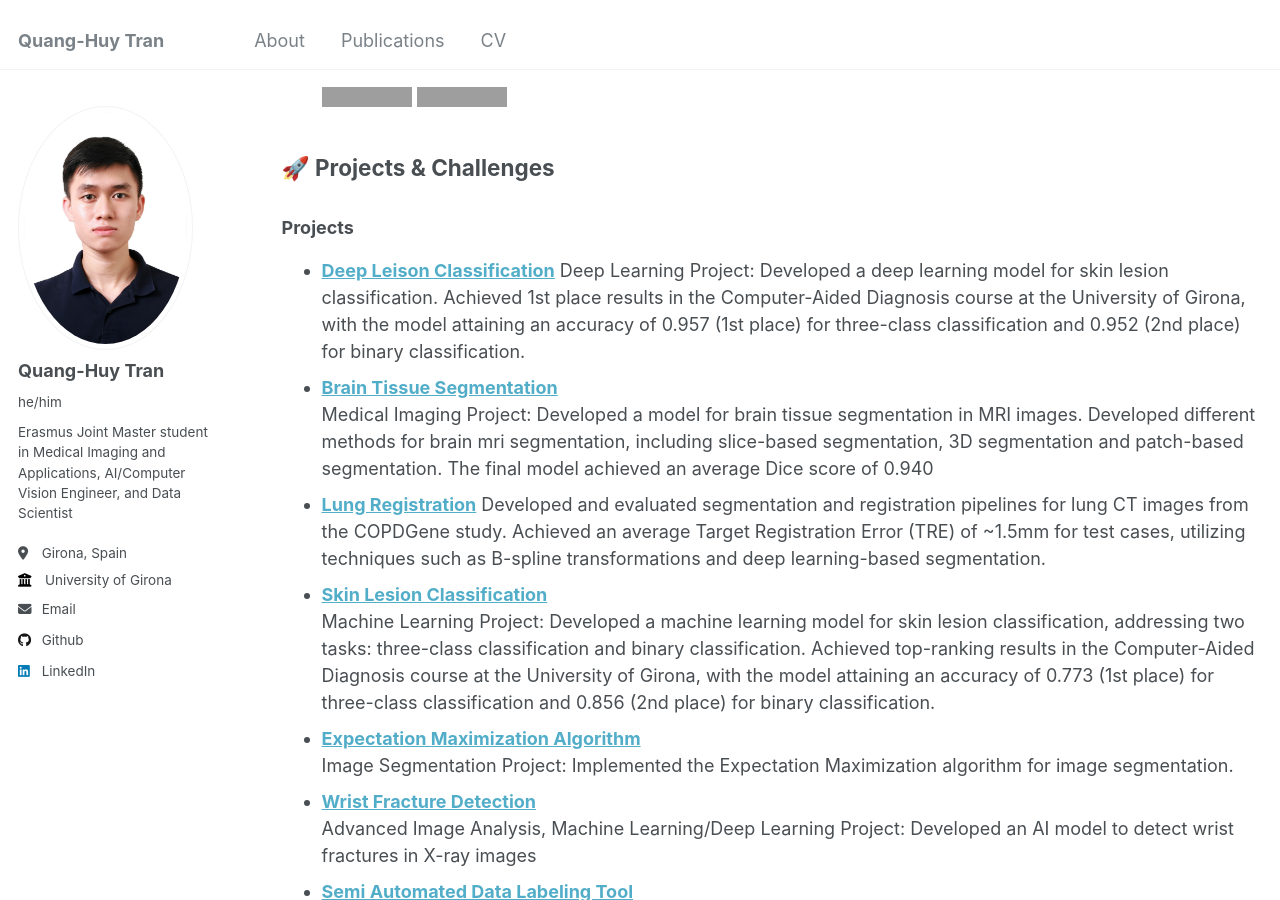
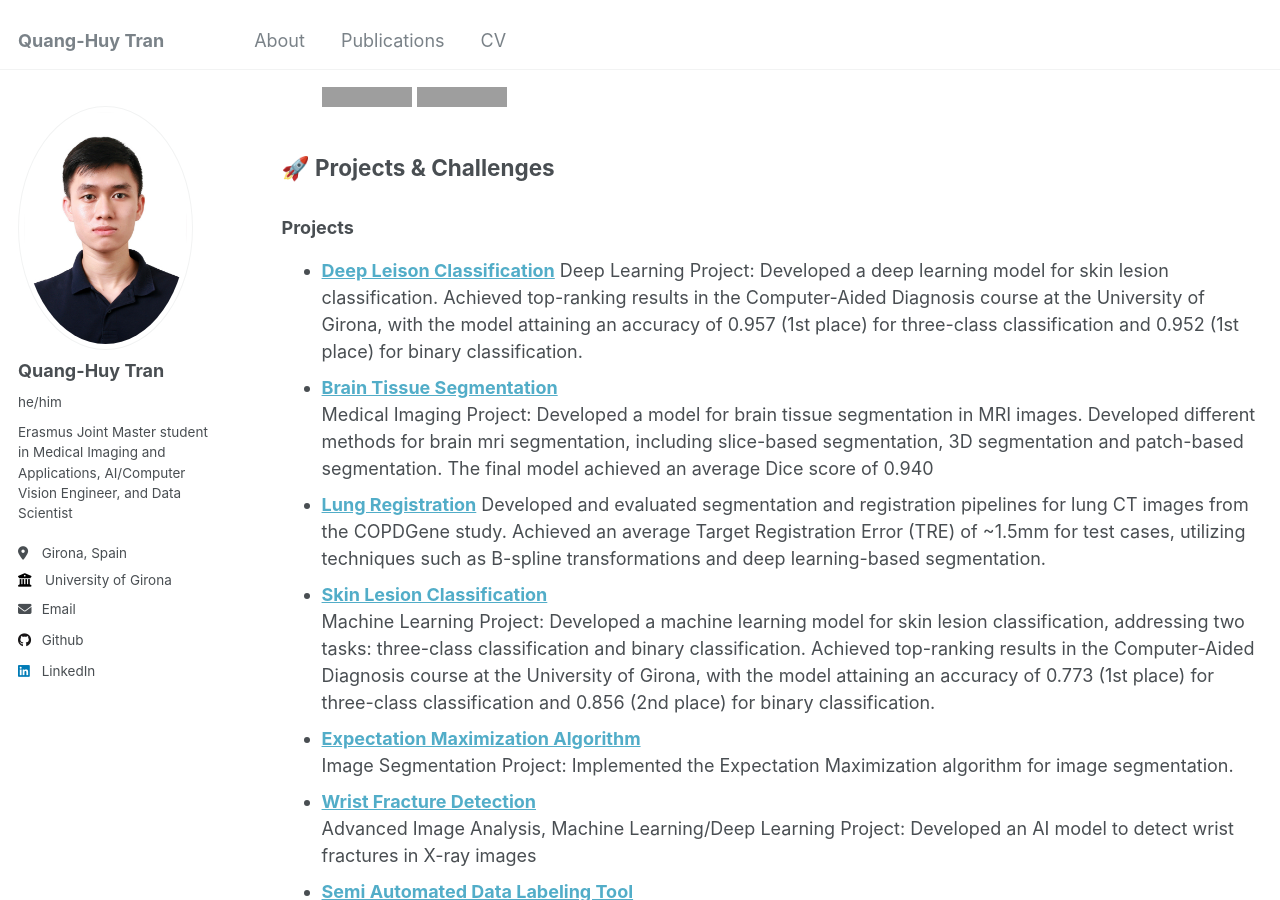
Before and after one commit to huytrnq/huytrnq.github.io, a Jekyll site: the page built from _pages/cv.md, in a window 1280 px wide and 900 px high, scrolled down 2212 px. Built offline with Jekyll 4.4.1, drawn with Linux system fonts in a browser that asks for light colours; grey boxes are pictures that could not be loaded.

Commit message:
update project

```diff
--- a/_pages/cv.md
+++ b/_pages/cv.md
@@ -94,7 +94,7 @@ _Ha Noi University of Science and Technology_
 
 ### Projects
 - [**Deep Leison Classification**](https://github.com/huytrnq/Deep-Skin-Lesion-Classification)
-  Deep Learning Project: Developed a deep learning model for skin lesion classification. Achieved 1st place results in the Computer-Aided Diagnosis course at the University of Girona, with the model attaining an accuracy of 0.957 (1st place) for three-class classification and 0.952 (2nd place) for binary classification.
+  Deep Learning Project: Developed a deep learning model for skin lesion classification. Achieved top-ranking results in the Computer-Aided Diagnosis course at the University of Girona, with the model attaining an accuracy of 0.957 (1st place) for three-class classification and 0.952 (1st place) for binary classification.
 - [**Brain Tissue Segmentation**](https://github.com/huytrnq/BrainSegmentation)
   Medical Imaging Project: Developed a model for brain tissue segmentation in MRI images. Developed different methods for brain mri segmentation, including slice-based segmentation, 3D segmentation and patch-based segmentation. The final model achieved an average Dice score of 0.940
 - [**Lung Registration**](https://github.com/Sumeet-Dash1/MIRA-COPDgene)
```
